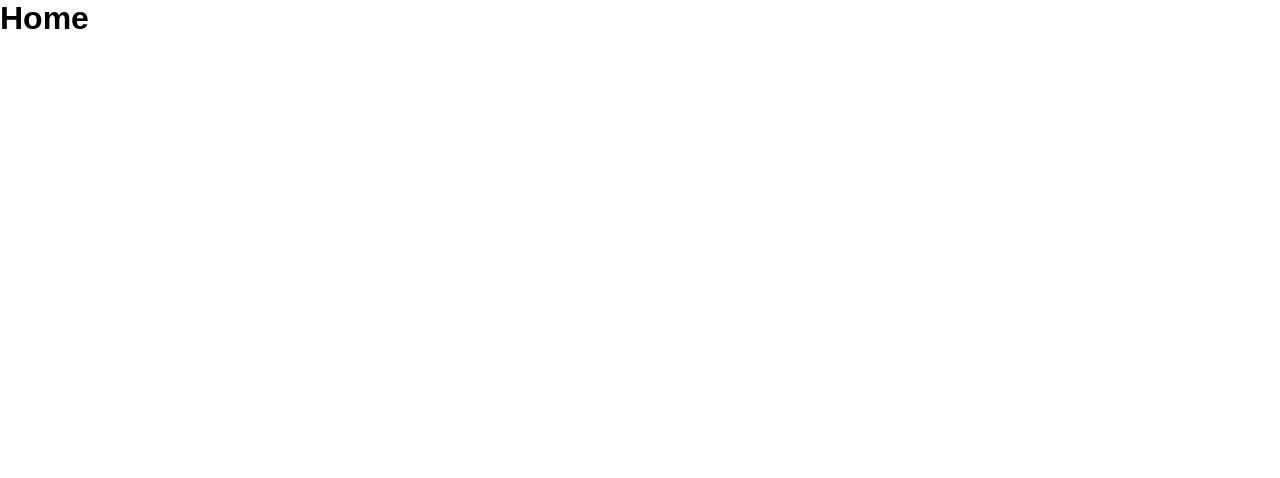
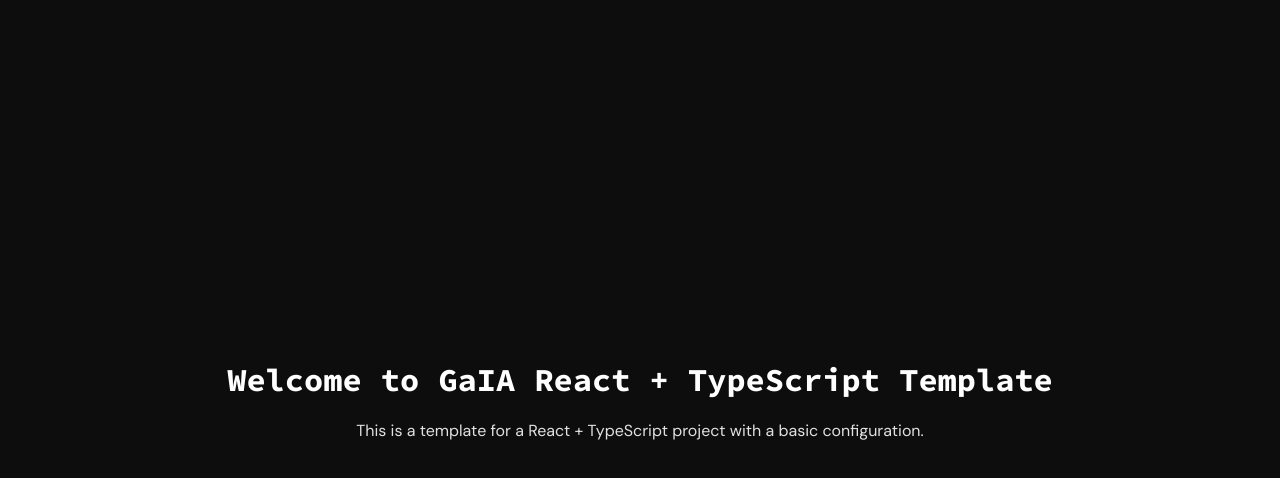
Before and after one commit to gaia-ia/gaia-react-ts-template, a React (Create React App) app: page / in a window 1280 px wide. Shown: the top 478 px of the page. Built offline with nearby package versions, Linux system fonts and the light colour scheme.

Commit message:
feat: adding page and component example

```diff
--- a/src/Routes.tsx
+++ b/src/Routes.tsx
@@ -1,3 +1,4 @@
+import Homepage from '@pages/Homepage';
 import React from 'react';
 import { BrowserRouter, Route, Routes } from 'react-router-dom';
 
@@ -5,7 +6,7 @@ const AppRoutes = () => {
   return (
     <BrowserRouter>
       <Routes>
-        <Route path="/" element={<h1>Home</h1>} />
+        <Route path="/" element={<Homepage />} />
       </Routes>
     </BrowserRouter>
   );
--- /dev/null
+++ b/src/components/index.tsx
@@ -0,0 +1,4 @@
+// exports
+
+export { default as Body } from './typography/Body';
+export { default as Title } from './typography/Title';
--- /dev/null
+++ b/src/components/typography/Body/index.tsx
@@ -0,0 +1,23 @@
+import { createElement } from 'react';
+
+import styles from './styles.module.css';
+import { BodyProps } from './types';
+
+const Body: React.FC<BodyProps> = ({
+  children,
+  className,
+  as = 'span',
+  variant = 'small',
+  ...props
+}) => {
+  return createElement(
+    as,
+    {
+      className: `${styles.body} ${styles[variant]} ${className || ''}`,
+      ...props,
+    },
+    children
+  );
+};
+
+export default Body;
--- /dev/null
+++ b/src/components/typography/Body/styles.module.css
@@ -0,0 +1,29 @@
+.large {
+  font-size: 1.5rem;
+  font-weight: 700;
+}
+
+.medium {
+  font-size: 1.25rem;
+  font-weight: 500;
+}
+
+.small,
+.link {
+  font-size: 1rem;
+}
+
+.tiny {
+  font-size: 0.875rem;
+}
+
+.link {
+  text-decoration: underline;
+  color: var(--color-secondary-10);
+}
+
+.small,
+.tiny,
+.link {
+  font-weight: 400;
+}
--- /dev/null
+++ b/src/components/typography/Body/types.ts
@@ -0,0 +1,5 @@
+export interface BodyProps extends React.HTMLAttributes<HTMLSpanElement> {
+  as?: 'span' | 'h1' | 'h2' | 'h3' | 'h4' | 'h5' | 'h6' | 'p' | 'label';
+  variant?: 'tiny' | 'small' | 'medium' | 'large' | 'link';
+  htmlFor?: string;
+}
--- /dev/null
+++ b/src/components/typography/Title/index.tsx
@@ -0,0 +1,23 @@
+import { createElement } from 'react';
+
+import styles from './styles.module.css';
+import { TitleProps } from './types';
+
+const Title: React.FC<TitleProps> = ({
+  children,
+  className,
+  as = 'span',
+  variant = 'large',
+  ...props
+}) => {
+  return createElement(
+    as,
+    {
+      className: `${styles.title} ${styles[variant]} ${className || ''}`,
+      ...props,
+    },
+    children
+  );
+};
+
+export default Title;
--- /dev/null
+++ b/src/components/typography/Title/styles.module.css
@@ -0,0 +1,26 @@
+.title {
+  font-family: 'Source Code Pro', sans-serif;
+}
+
+.large {
+  font-size: 2rem;
+  font-weight: 700;
+}
+
+.medium {
+  font-size: 1.75rem;
+}
+
+.small {
+  font-size: 1.5rem;
+}
+
+.tiny {
+  font-size: 1.125rem;
+}
+
+.medium,
+.small,
+.tiny {
+  font-weight: 600;
+}
--- /dev/null
+++ b/src/components/typography/Title/types.ts
@@ -0,0 +1,5 @@
+export interface TitleProps extends React.HTMLAttributes<HTMLSpanElement> {
+  as?: 'span' | 'h1' | 'h2' | 'h3' | 'h4' | 'h5' | 'h6' | 'p' | 'label';
+  variant?: 'tiny' | 'small' | 'medium' | 'large' | 'link';
+  htmlFor?: string;
+}
--- a/src/index.css
+++ b/src/index.css
@@ -1,6 +1,6 @@
 * {
   box-sizing: border-box;
-  font-family: sans-serif;
+  font-family: 'DM Sans', sans-serif;
 }
 
 body,
--- /dev/null
+++ b/src/pages/Homepage/index.tsx
@@ -0,0 +1,17 @@
+import { Body, Title } from '@components';
+
+import styles from './styles.module.css';
+
+const Homepage = () => {
+  return (
+    <div className={styles.container}>
+      <Title>Welcome to GaIA React + TypeScript Template</Title>
+      <Body>
+        This is a template for a React + TypeScript project with a basic
+        configuration.
+      </Body>
+    </div>
+  );
+};
+
+export default Homepage;
--- /dev/null
+++ b/src/pages/Homepage/styles.module.css
@@ -0,0 +1,17 @@
+.container {
+  display: flex;
+  flex-direction: column;
+  align-items: center;
+  justify-content: center;
+  gap: 20px;
+  height: 100vh;
+  background-color: #0d0d0d;
+}
+
+.container span:first-child {
+  color: #fff;
+}
+
+.container span:last-child {
+  color: #e1e1e1;
+}
--- a/tsconfig.json
+++ b/tsconfig.json
@@ -6,7 +6,7 @@
     "paths": {
       "@assets/*": ["./assets/*"],
       "@api/*": ["./api/*"],
-      "@components/*": ["./components/*"],
+      "@components": ["./components"],
       "@contexts/*": ["./contexts/*"],
       "@hooks/*": ["./hooks/*"],
       "@pages/*": ["./pages/*"],
```
